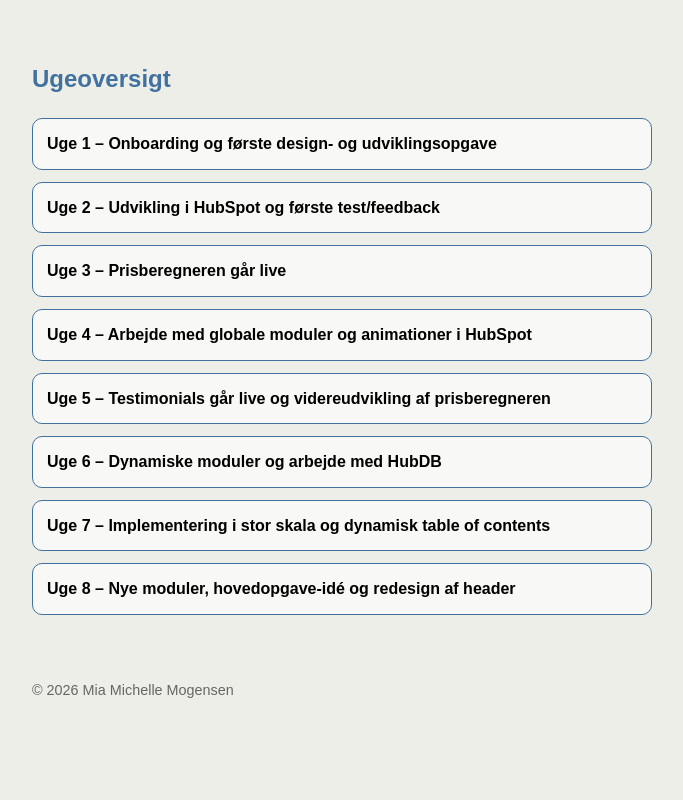
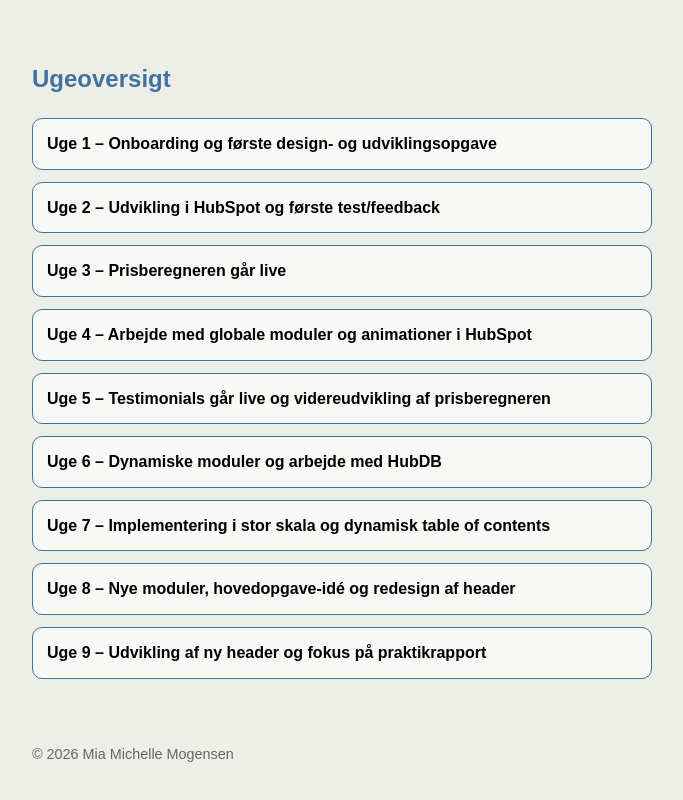
Before and after one commit to MiaMMogensen/Praktikblog, a Next.js app: page / in a window 1280 px wide. Shown: the part 322-1122 px from the top of the page, without its empty margins (48-731 px from the left). Before the commit the page ends 1070 px from the top, so only its background shows below. Built offline with nearby package versions, Linux system fonts and the light colour scheme.

Commit message:
Add reflections and learning goals for week 9 in praktikUger.js

```diff
--- a/data/praktikUger.js
+++ b/data/praktikUger.js
@@ -328,6 +328,40 @@ Overordnet har uge 8 været præget af både teknisk udvikling, kreativ frihed o
 
 `.trim(),
   },
+  {
+    slug: "uge-9",
+    uge: "Uge 9",
+    titel: "Udvikling af ny header og fokus på praktikrapport",
+    dato: "2.- 6. marts 2026",
+
+    spontanlog: [
+      "Færdiggørelse af design til ny header",
+      "Opstart på kodning af headeren",
+      "Arbejde med responsiv tilpasning på forskellige skærmstørrelser",
+      "Debugging og justering af detaljer i funktionalitet og layout",
+      "Arbejde med dropdown menuer og navigation",
+      "Hjemmearbejdsdag fredag med fokus på praktikrapport",
+    ],
+
+    laeringsmaal: [
+      "Jeg vil lære at arbejde sikkert og selvstændigt i HubSpot ved at forstå CMS-strukturen, moduler, temaer og centrale funktioner",
+      "Jeg vil lære at udvikle webmoduler i HubSpot, som både er teknisk korrekt opbygget og designet med fokus på brugervenlighed og SEO",
+      "Jeg vil lære at modtage, forstå og implementere feedback på både designvalg og tekniske løsninger og bruge det til at forbedre mine projekter.",
+    ],
+
+    refleksionslog: `
+Uge 9 startede med, at jeg færdiggjorde designet til den nye header. Herefter gik jeg igang med at kode den. Det viste sig hurtigt at værre en større opgave. En header kan virke som et lille element på en hjemmeside, men den indeholder mange funktioner og skal fungere stabilt på tværs af alle sider og skærmstørrelser.
+
+Der er mange små detaljer, der hele tiden dukker op undervejs i udviklingen. Når man først begynder at implementere designet i koden, opdager man ofte små ting, der skal justeres, for at det hele spiller sammen. Derfor er meget af ugen gået med at finjustere funktionalitet, layout og responsiv adfærd. Selvom jeg ikke nåede at blive helt færdig med opgaven, føler jeg, at jeg er godt på vej, og jeg synes selv, at resultatet allerede ser rigtig godt ud.
+
+Det er også en opgave, hvor jeg virkelig kan mærke ansvaret, fordi headeren er et centralt element på hele hjemmesiden. Den skal fungere 100% før den kan implementeres. Det betyder, at jeg er meget opmærksom på at teste løsningen grundigt og sikre, at alle funktioner fungerer korrekt.
+
+Fredag arbejdede jeg hjemmefra med fokus på praktikrapporten. Jeg bad selv om en dag, hvor jeg kunne sidde mere koncentreret og skrive, da det kan være svært at finde tid til i en travl hverdag på kontoret. Jeg har skrevet lidt løbende under praktikken, men det var rart at kunne sætte flere timer af til at arbejde mere fokuseret med rapporten.
+
+Overordnet har uge 9 været præget af fordybelse i en større teknisk opgave samt fokus på at få arbejdet videre med praktikrapporten.
+
+`.trim(),
+  },
 ];
 
 export default praktikUger;
```
